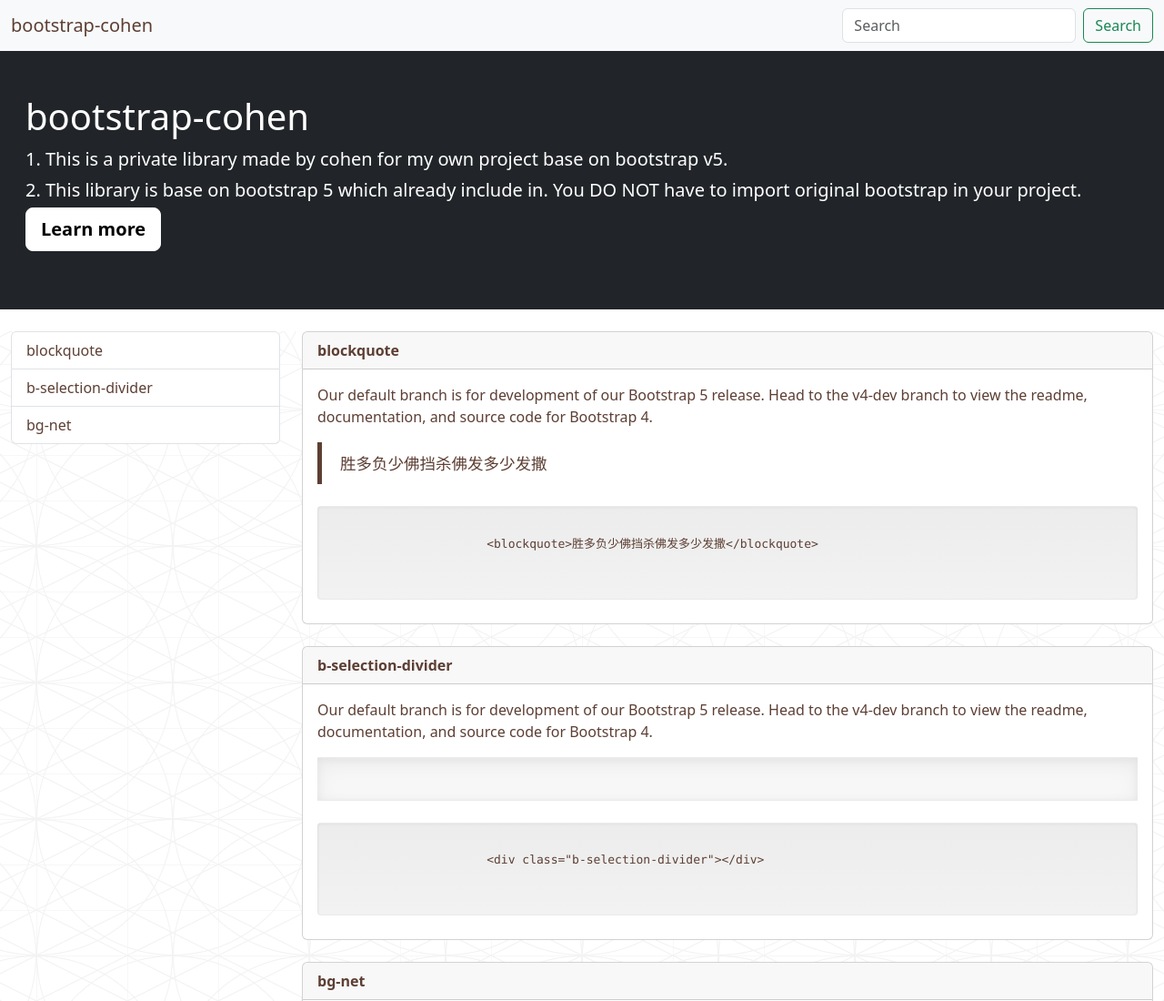
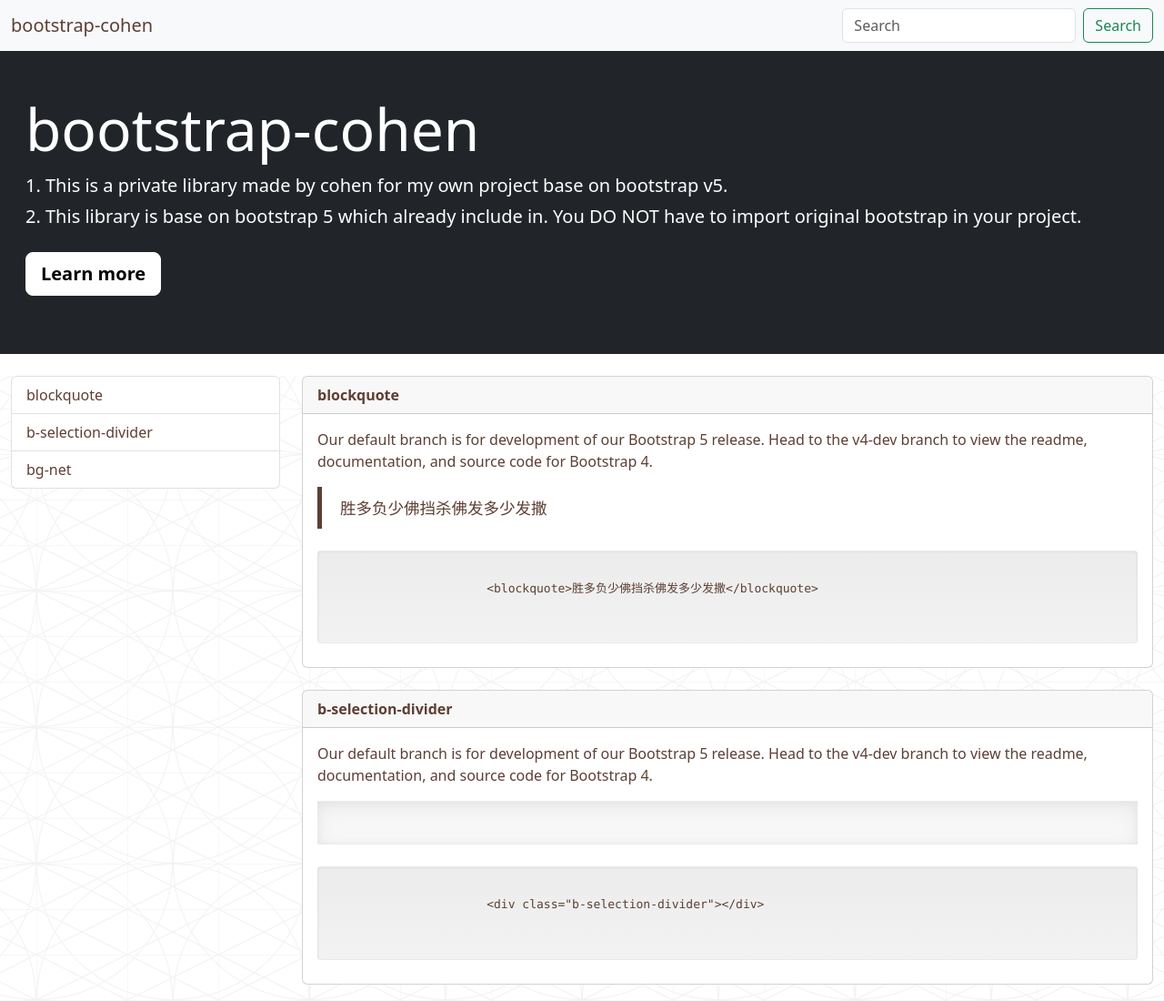
Before and after one commit to Cohen-Wang/bootstrap-cohen, a website built with webpack: page src/index.html in a window 1280 px wide. Shown: the top 1100 px of the page at 91% size. Built offline with nearby package versions, Linux system fonts and the light colour scheme.

Commit message:
first commit

```diff
--- a/src/index.html
+++ b/src/index.html
@@ -18,9 +18,11 @@
   <div class="text-bg-dark py-5 mb-4">
     <div class="container-xxl">
       <div class="my-auto px-3">
-        <h1><%= htmlWebpackPlugin.options.title %></h1>
-        <p class="lead mb-1">1. This is a private library made by cohen for my own project base on bootstrap v5.</p>
-        <p class="lead mb-1">2. This library is base on bootstrap 5 which already include in. You DO NOT have to import original bootstrap in your project.</p>
+        <h1 class="display-3"><%= htmlWebpackPlugin.options.title %></h1>
+        <div class="mb-4">
+          <p class="lead mb-1">1. This is a private library made by cohen for my own project base on bootstrap v5.</p>
+          <p class="lead">2. This library is base on bootstrap 5 which already include in. You DO NOT have to import original bootstrap in your project.</p>
+        </div>
         <p class="lead">
           <a href="#" class="btn btn-lg btn-light fw-bold border-white bg-white">Learn more</a>
         </p>
```
